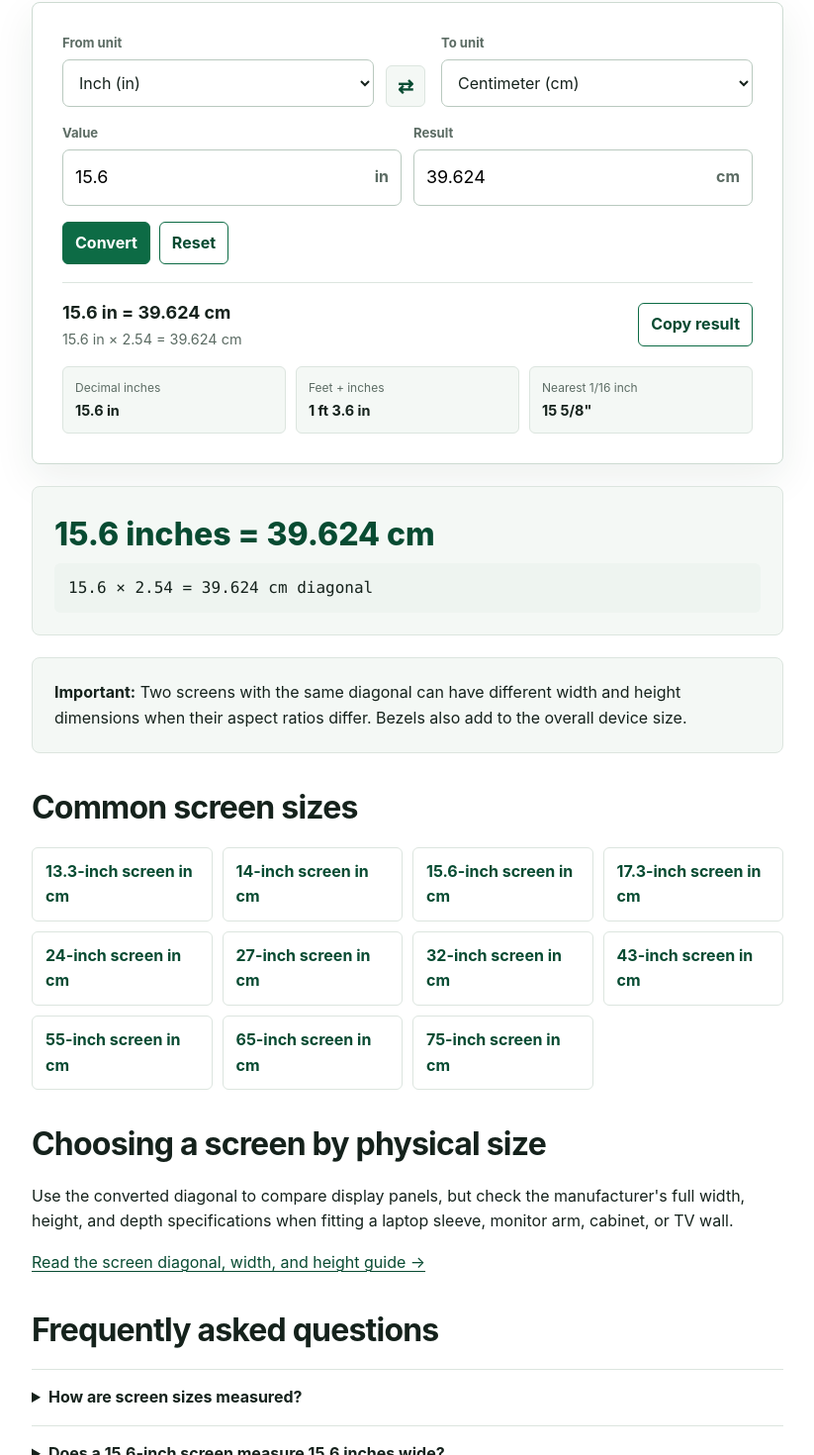
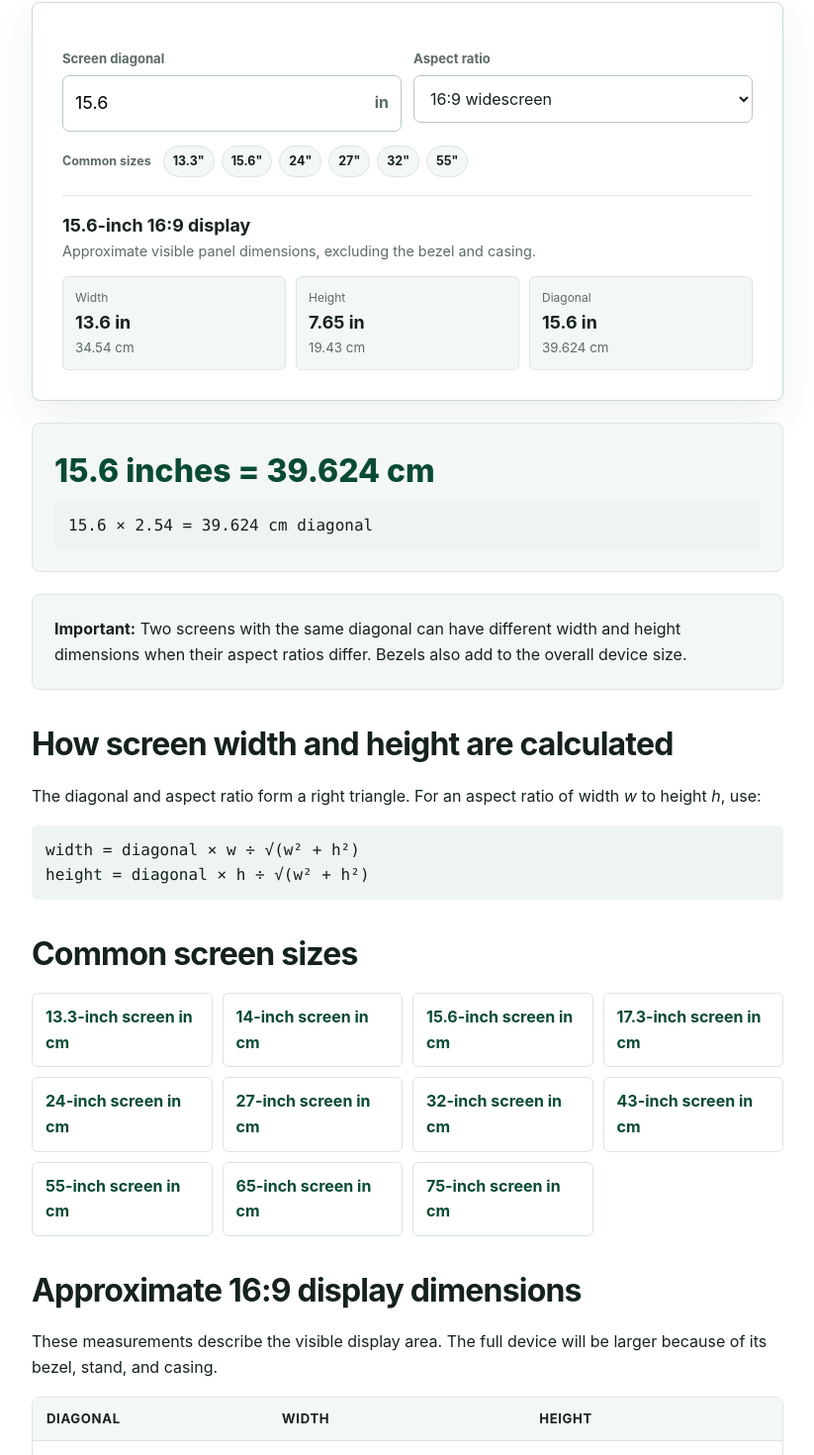
Before and after one commit to heatsing/Inchiscm, a Next.js app: page /screen-size-converter in a window 1280 px wide. Shown: the part 347-1817 px from the top of the page at 99% size, without its empty margins (228-1051 px from the left). Built offline with nearby package versions, Linux system fonts and the light colour scheme.

Commit message:
Improve screen conversion and converter UX

```diff
--- a/src/app/globals.css
+++ b/src/app/globals.css
@@ -56,6 +56,10 @@ p { margin: 0 0 1rem; }
 .swap-button:hover { border-color: var(--accent); background: white; }
 .converter-actions { display: flex; gap: 9px; margin-top: 16px; }
 .converter-actions .button:disabled { opacity: .5; cursor: not-allowed; }
+.converter-presets { display: flex; align-items: center; gap: 12px; margin-top: 14px; color: var(--muted); font-size: .78rem; font-weight: 700; }
+.converter-presets > div { display: flex; flex-wrap: wrap; gap: 7px; }
+.converter-presets button { border: 1px solid var(--line); border-radius: 999px; padding: 5px 9px; background: var(--soft); color: var(--ink); cursor: pointer; }
+.converter-presets button:hover { border-color: var(--accent); background: white; }
 .result-detail { margin-top: 18px; padding-top: 16px; border-top: 1px solid var(--line); display: flex; justify-content: space-between; gap: 16px; align-items: center; }
 .result-detail strong { font-size: 1.12rem; }
 .subtle { color: var(--muted); font-size: .9rem; }
@@ -68,6 +72,13 @@ p { margin: 0 0 1rem; }
 .inch-extras span, .inch-extras strong { display: block; }
 .inch-extras span { color: var(--muted); font-size: .75rem; }
 .inch-extras strong { margin-top: 2px; font-size: .9rem; overflow-wrap: anywhere; }
+.screen-result { display: block; }
+.screen-dimension-grid { display: grid; grid-template-columns: repeat(3, 1fr); gap: 10px; margin-top: 14px; }
+.screen-dimension-grid div { padding: 11px 12px; border: 1px solid var(--line); border-radius: 6px; background: var(--soft); }
+.screen-dimension-grid span, .screen-dimension-grid strong, .screen-dimension-grid small { display: block; }
+.screen-dimension-grid span { color: var(--muted); font-size: .75rem; }
+.screen-dimension-grid strong { margin-top: 2px; }
+.screen-dimension-grid small { color: var(--muted); }
 .section { padding: 38px 0; }
 .section.soft { background: var(--soft); border-block: 1px solid var(--line); }
 .quick-answer { display: flex; align-items: center; justify-content: space-between; gap: 20px; padding: 20px 22px; border-left: 4px solid var(--accent); background: var(--soft); border-radius: 0 7px 7px 0; }
@@ -105,6 +116,8 @@ tr:last-child td { border-bottom: 0; }
   .length-unit-row .swap-button { justify-self: center; transform: rotate(90deg); }
   .length-value-row { grid-template-columns: 1fr; }
   .inch-extras { grid-template-columns: 1fr; }
+  .converter-presets { align-items: flex-start; flex-direction: column; gap: 7px; }
+  .screen-dimension-grid { grid-template-columns: 1fr; }
   .result-detail, .quick-answer { align-items: flex-start; flex-direction: column; }
   .grid, .grid.two { grid-template-columns: 1fr; }
   .link-list { grid-template-columns: repeat(2, 1fr); }
--- a/src/app/page.tsx
+++ b/src/app/page.tsx
@@ -37,7 +37,7 @@ export default function Home() {
           <div className="eyebrow">Exact measurement conversion</div>
           <h1>Inch to CM Converter</h1>
           <p className="lead">Convert inches to centimeters instantly, with formulas, examples, and common size references.</p>
-          <LengthConverter defaultFrom="in" defaultTo="cm" defaultValue={10} />
+          <LengthConverter defaultFrom="in" defaultTo="cm" defaultValue={10} presets={[1, 10, 12, 24]} />
           <p className="converter-note">Also supports mm, m, km, feet, yards, and miles.</p>
         </div>
       </section>
@@ -84,7 +84,7 @@ export default function Home() {
               ["Screen sizes", "Understand laptop, monitor, tablet, and TV diagonal measurements.", "/screen-size-converter"],
               ["Height conversion", "Enter feet and inches to get an exact height in centimeters.", "/height-converter"],
               ["Furniture", "Check whether furniture dimensions fit a room or doorway.", inchSlug(36)],
-              ["Clothing and body", "Convert body measurements when comparing international size charts.", cmSlug(80)],
+              ["Packaging and shipping", "Compare box and parcel dimensions before storage or shipping.", cmSlug(80)],
               ["DIY and construction", "Translate plans and material sizes without losing precision.", "/how-to-convert-inches-to-cm"],
             ].map(([title, text, href]) => (
               <div className="card" key={title}>
--- a/src/app/screen-size-converter/page.tsx
+++ b/src/app/screen-size-converter/page.tsx
@@ -1,39 +1,72 @@
 import Link from "next/link";
 import { AdSlot } from "@/components/AdSlot";
 import { Breadcrumbs } from "@/components/Breadcrumbs";
-import { Converter } from "@/components/Converter";
 import { Faq } from "@/components/Faq";
 import { JsonLd } from "@/components/JsonLd";
+import { ScreenDimensionsCalculator } from "@/components/ScreenDimensionsCalculator";
 import { inchSlug, screenInches } from "@/lib/conversions";
-import { breadcrumbSchema, pageMetadata } from "@/lib/seo";
+import { formatLength } from "@/lib/length-units";
+import { calculateScreenDimensions } from "@/lib/screen-dimensions";
+import { breadcrumbSchema, faqSchema, pageMetadata } from "@/lib/seo";
 
-export const metadata = pageMetadata("Screen Size Converter - Inches to CM for Displays", "Convert laptop, monitor, tablet, and TV screen diagonals from inches to centimeters and understand screen sizing.", "/screen-size-converter");
+export const metadata = pageMetadata("Screen Size Converter - Inches to CM for Displays", "Convert a screen diagonal from inches to centimeters and estimate display width and height for common aspect ratios.", "/screen-size-converter");
 
 const faq = [
   { question: "How are screen sizes measured?", answer: "Screen size is measured diagonally across the visible display area, from one corner to the opposite corner." },
   { question: "Does a 15.6-inch screen measure 15.6 inches wide?", answer: "No. The 15.6-inch figure is the diagonal. Width and height depend on the screen's aspect ratio." },
   { question: "Does screen size include the bezel?", answer: "Usually not. Advertised screen size describes the display panel, while the full device dimensions include the bezel and casing." },
+  { question: "How do you calculate screen width and height?", answer: "Use the diagonal and aspect ratio with the Pythagorean theorem. The calculator applies that formula and converts the resulting dimensions to centimeters." },
 ];
+
+const commonDisplaySizes = [13.3, 15.6, 24, 27, 32, 55].map((diagonal) => ({
+  diagonal,
+  ...calculateScreenDimensions(diagonal, 16, 9),
+}));
 
 export default function ScreenSizeConverterPage() {
   return (
     <>
-      <JsonLd data={breadcrumbSchema([{ name: "Home", path: "/" }, { name: "Screen Size Converter", path: "/screen-size-converter" }])} />
+      <JsonLd data={[
+        breadcrumbSchema([{ name: "Home", path: "/" }, { name: "Screen Size Converter", path: "/screen-size-converter" }]),
+        faqSchema(faq),
+      ]} />
       <Breadcrumbs current="Screen Size Converter" />
       <article className="narrow content-page">
         <div className="eyebrow">Laptop, monitor, tablet, and TV sizes</div>
         <h1>Screen Size Converter</h1>
-        <p className="lead">Convert a screen&apos;s advertised diagonal from inches to centimeters. Screen size describes the display diagonal, not the device width.</p>
-        <Converter initialValue={15.6} compact />
+        <p className="lead">A 15.6-inch screen has a 39.624 cm diagonal. Enter any diagonal and aspect ratio to estimate the visible display width and height.</p>
+        <ScreenDimensionsCalculator defaultDiagonal={15.6} defaultAspectRatio="16:9" />
         <div className="answer-box">
           <div className="answer">15.6 inches = 39.624 cm</div>
           <div className="formula">15.6 × 2.54 = 39.624 cm diagonal</div>
         </div>
         <div className="answer-box"><strong>Important:</strong> Two screens with the same diagonal can have different width and height dimensions when their aspect ratios differ. Bezels also add to the overall device size.</div>
+        <h2>How screen width and height are calculated</h2>
+        <p>The diagonal and aspect ratio form a right triangle. For an aspect ratio of width <em>w</em> to height <em>h</em>, use:</p>
+        <div className="formula">
+          width = diagonal × w ÷ √(w² + h²)<br />
+          height = diagonal × h ÷ √(w² + h²)
+        </div>
         <h2>Common screen sizes</h2>
         <ul className="link-list">
           {screenInches.map((value) => <li key={value}><Link href={inchSlug(value)}>{value}-inch screen in cm</Link></li>)}
         </ul>
+        <h2>Approximate 16:9 display dimensions</h2>
+        <p>These measurements describe the visible display area. The full device will be larger because of its bezel, stand, and casing.</p>
+        <div className="data-table-wrap">
+          <table>
+            <thead><tr><th>Diagonal</th><th>Width</th><th>Height</th></tr></thead>
+            <tbody>
+              {commonDisplaySizes.map((screen) => (
+                <tr key={screen.diagonal}>
+                  <td>{screen.diagonal} in ({formatLength(screen.diagonalCm, 2)} cm)</td>
+                  <td>{formatLength(screen.widthInches, 2)} in ({formatLength(screen.widthCm, 2)} cm)</td>
+                  <td>{formatLength(screen.heightInches, 2)} in ({formatLength(screen.heightCm, 2)} cm)</td>
+                </tr>
+              ))}
+            </tbody>
+          </table>
+        </div>
         <h2>Choosing a screen by physical size</h2>
         <p>Use the converted diagonal to compare display panels, but check the manufacturer&apos;s full width, height, and depth specifications when fitting a laptop sleeve, monitor arm, cabinet, or TV wall.</p>
         <p><Link href="/screen-size-vs-width-height">Read the screen diagonal, width, and height guide →</Link></p>
--- a/src/components/LengthConverter.tsx
+++ b/src/components/LengthConverter.tsx
@@ -21,11 +21,13 @@ export function LengthConverter({
   defaultTo = "cm",
   defaultValue = 10,
   compact = false,
+  presets = [],
 }: {
   defaultFrom?: LengthUnit;
   defaultTo?: LengthUnit;
   defaultValue?: number;
   compact?: boolean;
+  presets?: number[];
 }) {
   const id = useId();
   const [from, setFrom] = useState<LengthUnit>(defaultFrom);
@@ -39,6 +41,11 @@ export function LengthConverter({
     () => inputIsValid ? convertLength(parsedInput, from, to) : null,
     [inputIsValid, parsedInput, from, to],
   );
+  const inputMessage = input.trim() === ""
+    ? "Enter a length"
+    : parsedInput < 0
+      ? "Length cannot be negative"
+      : "Enter a valid number";
   const factor = conversionFactor(from, to);
   const involvesInches = from === "in" || to === "in";
   const decimalInches = inputIsValid ? convertLength(parsedInput, from, "in") : null;
@@ -52,6 +59,7 @@ export function LengthConverter({
     setFrom(defaultFrom);
     setTo(defaultTo);
     setInput(String(defaultValue));
+    setCopied(false);
   }
 
   function swap() {
@@ -100,6 +108,7 @@ export function LengthConverter({
               value={input}
               onChange={(event) => setInput(event.target.value)}
               onKeyDown={(event) => { if (event.key === "Enter") convert(); }}
+              aria-invalid={!inputIsValid}
               aria-describedby={`${id}-result`}
             />
             <span className="unit">{from}</span>
@@ -119,9 +128,29 @@ export function LengthConverter({
         <button className="button" type="button" onClick={reset}>Reset</button>
       </div>
 
+      {presets.length > 0 && (
+        <div className="converter-presets" aria-label="Common conversion values">
+          <span>Try a value</span>
+          <div>
+            {presets.map((value) => (
+              <button
+                key={value}
+                type="button"
+                onClick={() => {
+                  setInput(String(value));
+                  track("converter_preset", { from, to, value });
+                }}
+              >
+                {formatLength(value)} {from}
+              </button>
+            ))}
+          </div>
+        </div>
+      )}
+
       <div className="result-detail" id={`${id}-result`} aria-live="polite">
         <div>
-          <strong>{result === null ? "Enter a valid length" : `${formatLength(parsedInput)} ${from} = ${formatLength(result)} ${to}`}</strong>
+          <strong>{result === null ? inputMessage : `${formatLength(parsedInput)} ${from} = ${formatLength(result)} ${to}`}</strong>
           {result !== null && <div className="subtle">
             {formatLength(parsedInput)} {from} × {formatLength(factor)} = {formatLength(result)} {to}
           </div>}
--- /dev/null
+++ b/src/components/ScreenDimensionsCalculator.tsx
@@ -0,0 +1,95 @@
+"use client";
+
+import { useId, useMemo, useState } from "react";
+import { formatLength } from "@/lib/length-units";
+import {
+  aspectRatios,
+  calculateScreenDimensions,
+  getAspectRatio,
+  type AspectRatio,
+} from "@/lib/screen-dimensions";
+
+const commonDiagonals = [13.3, 15.6, 24, 27, 32, 55];
+
+export function ScreenDimensionsCalculator({
+  defaultDiagonal = 15.6,
+  defaultAspectRatio = "16:9",
+}: {
+  defaultDiagonal?: number;
+  defaultAspectRatio?: AspectRatio;
+}) {
+  const id = useId();
+  const [diagonal, setDiagonal] = useState(String(defaultDiagonal));
+  const [aspectRatio, setAspectRatio] = useState<AspectRatio>(defaultAspectRatio);
+  const parsedDiagonal = Number(diagonal);
+  const isValid = diagonal.trim() !== "" && Number.isFinite(parsedDiagonal) && parsedDiagonal > 0;
+  const ratio = getAspectRatio(aspectRatio);
+  const dimensions = useMemo(
+    () => isValid
+      ? calculateScreenDimensions(parsedDiagonal, ratio.width, ratio.height)
+      : null,
+    [isValid, parsedDiagonal, ratio],
+  );
+
+  return (
+    <div className="converter-card screen-calculator">
+      <div className="length-value-row">
+        <div className="field">
+          <label htmlFor={`${id}-diagonal`}>Screen diagonal</label>
+          <div className="field-wrap">
+            <input
+              id={`${id}-diagonal`}
+              inputMode="decimal"
+              value={diagonal}
+              onChange={(event) => setDiagonal(event.target.value)}
+              aria-invalid={!isValid}
+              aria-describedby={`${id}-screen-result`}
+            />
+            <span className="unit">in</span>
+          </div>
+        </div>
+        <div className="field">
+          <label htmlFor={`${id}-ratio`}>Aspect ratio</label>
+          <select
+            id={`${id}-ratio`}
+            value={aspectRatio}
+            onChange={(event) => setAspectRatio(event.target.value as AspectRatio)}
+          >
+            {aspectRatios.map((option) => (
+              <option key={option.value} value={option.value}>{option.label}</option>
+            ))}
+          </select>
+        </div>
+      </div>
+
+      <div className="converter-presets" aria-label="Common screen sizes">
+        <span>Common sizes</span>
+        <div>
+          {commonDiagonals.map((value) => (
+            <button key={value} type="button" onClick={() => setDiagonal(String(value))}>
+              {value}&quot;
+            </button>
+          ))}
+        </div>
+      </div>
+
+      <div className="result-detail screen-result" id={`${id}-screen-result`} aria-live="polite">
+        {dimensions ? (
+          <>
+            <div>
+              <strong>{formatLength(parsedDiagonal)}-inch {aspectRatio} display</strong>
+              <div className="subtle">Approximate visible panel dimensions, excluding the bezel and casing.</div>
+            </div>
+            <div className="screen-dimension-grid">
+              <div><span>Width</span><strong>{formatLength(dimensions.widthInches, 2)} in</strong><small>{formatLength(dimensions.widthCm, 2)} cm</small></div>
+              <div><span>Height</span><strong>{formatLength(dimensions.heightInches, 2)} in</strong><small>{formatLength(dimensions.heightCm, 2)} cm</small></div>
+              <div><span>Diagonal</span><strong>{formatLength(parsedDiagonal)} in</strong><small>{formatLength(dimensions.diagonalCm, 3)} cm</small></div>
+            </div>
+          </>
+        ) : (
+          <strong>Enter a screen diagonal greater than zero.</strong>
+        )}
+      </div>
+    </div>
+  );
+}
--- /dev/null
+++ b/src/lib/screen-dimensions.ts
@@ -0,0 +1,30 @@
+export const aspectRatios = [
+  { value: "16:9", label: "16:9 widescreen", width: 16, height: 9 },
+  { value: "16:10", label: "16:10 laptop", width: 16, height: 10 },
+  { value: "3:2", label: "3:2 productivity", width: 3, height: 2 },
+  { value: "4:3", label: "4:3 classic", width: 4, height: 3 },
+] as const;
+
+export type AspectRatio = (typeof aspectRatios)[number]["value"];
+
+export function getAspectRatio(value: AspectRatio) {
+  return aspectRatios.find((ratio) => ratio.value === value) ?? aspectRatios[0];
+}
+
+export function calculateScreenDimensions(
+  diagonalInches: number,
+  ratioWidth: number,
+  ratioHeight: number,
+) {
+  const ratioDiagonal = Math.hypot(ratioWidth, ratioHeight);
+  const widthInches = diagonalInches * ratioWidth / ratioDiagonal;
+  const heightInches = diagonalInches * ratioHeight / ratioDiagonal;
+
+  return {
+    widthInches,
+    heightInches,
+    widthCm: widthInches * 2.54,
+    heightCm: heightInches * 2.54,
+    diagonalCm: diagonalInches * 2.54,
+  };
+}
```
Also changed, not shown: scripts/seo-check.mjs (+26 -0 lines), src/app/[slug]/page.tsx (+7 -1 lines).
